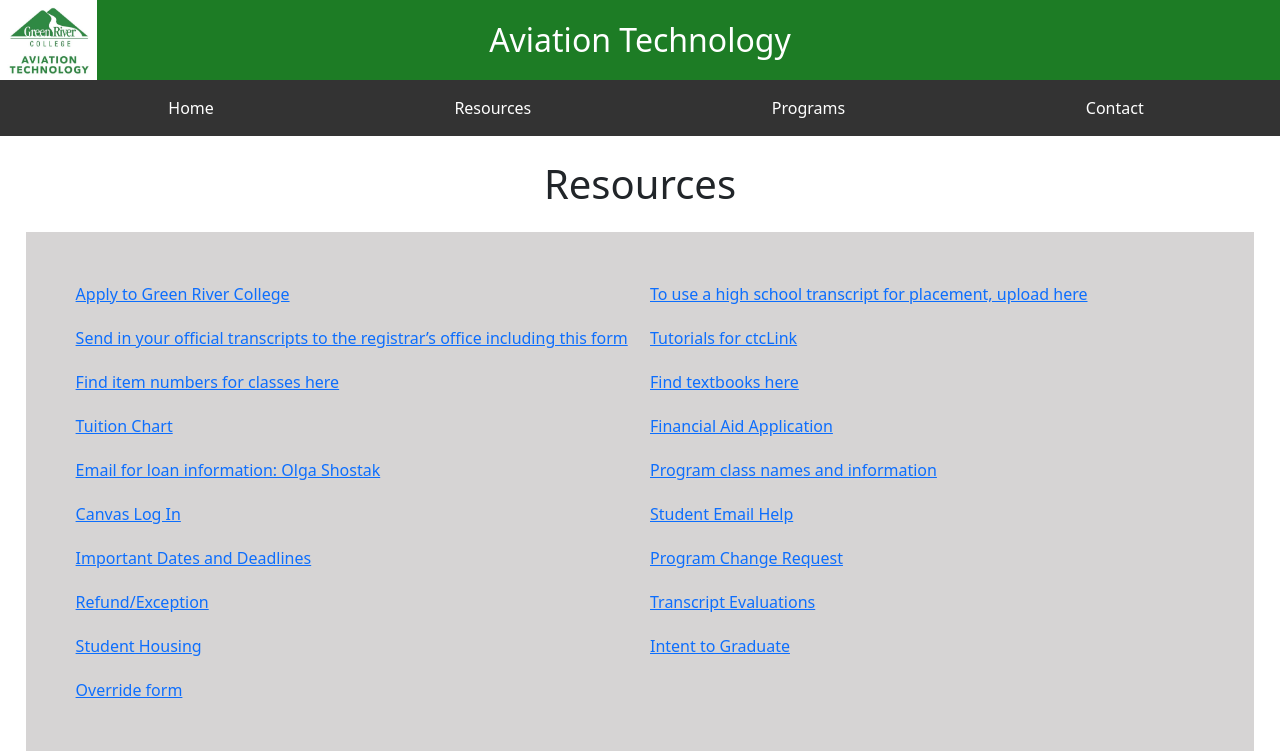
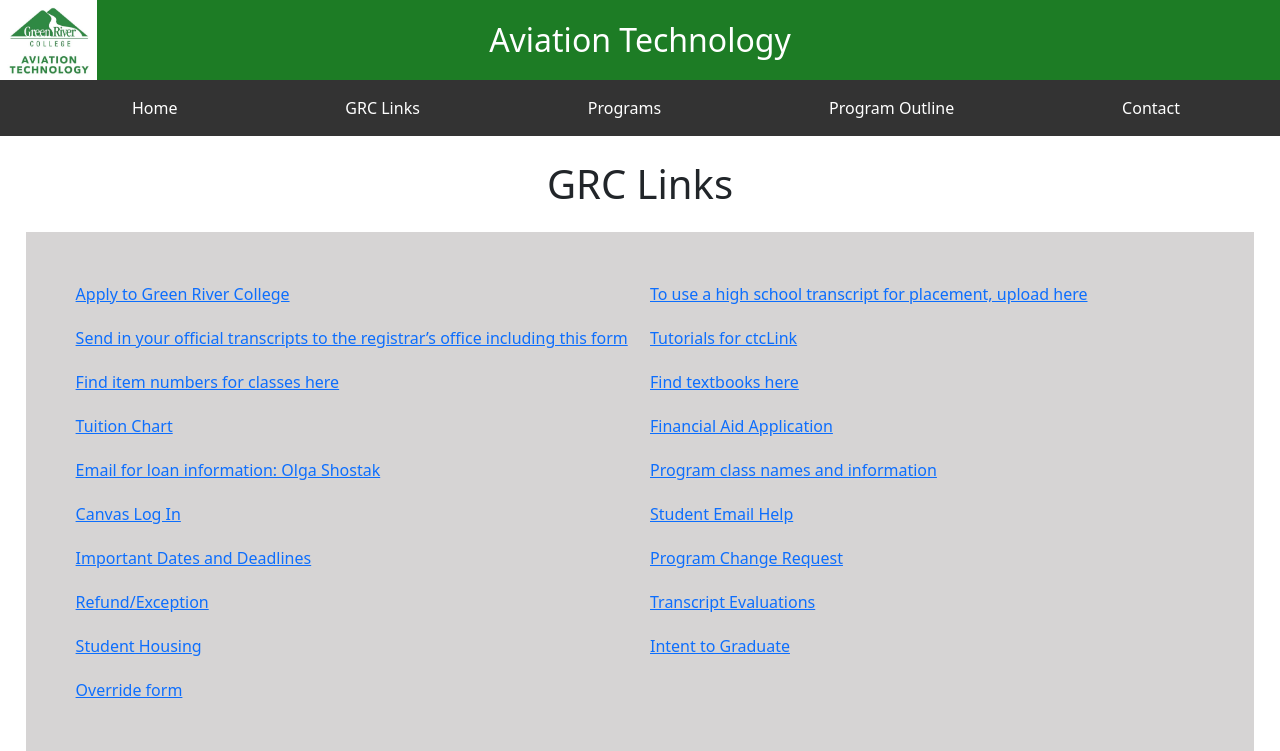
Before and after one commit to leahkonma/aviation-website, a Node server app: page /resources in a window 1280 px wide. Shown: the top 751 px of the page. Run offline with Node 20, Linux system fonts and the light colour scheme.

Commit message:
renamed to GRC Links for distinction

```diff
--- a/views/navbar.ejs
+++ b/views/navbar.ejs
@@ -7,8 +7,9 @@
   <nav>
     <ul id="nav-list" class="mb-0">
       <li class="nav-list-item"><a href="/">Home</a></li>
-      <li class="nav-list-item"><a href="/resources">Resources</a></li>
+      <li class="nav-list-item"><a href="/resources">GRC Links</a></li>
       <li class="nav-list-item"><a href="/programs">Programs</a></li>
+      <li class="nav-list-item"><a href="/program-outline">Program Outline</a></li>
       <li class="nav-list-item"><a href="/contact">Contact</a></li>
     </ul>
   </nav>
--- a/views/resources.ejs
+++ b/views/resources.ejs
@@ -13,7 +13,7 @@
     <!-- Include header/navbar -->
     <%- include('navbar') %>
 
-  <h1 class="text-center m-4">Resources</h1>
+  <h1 class="text-center m-4">GRC Links</h1>
     <div>
       <ul id="info-list" class="mt-0">
         <li>
```
